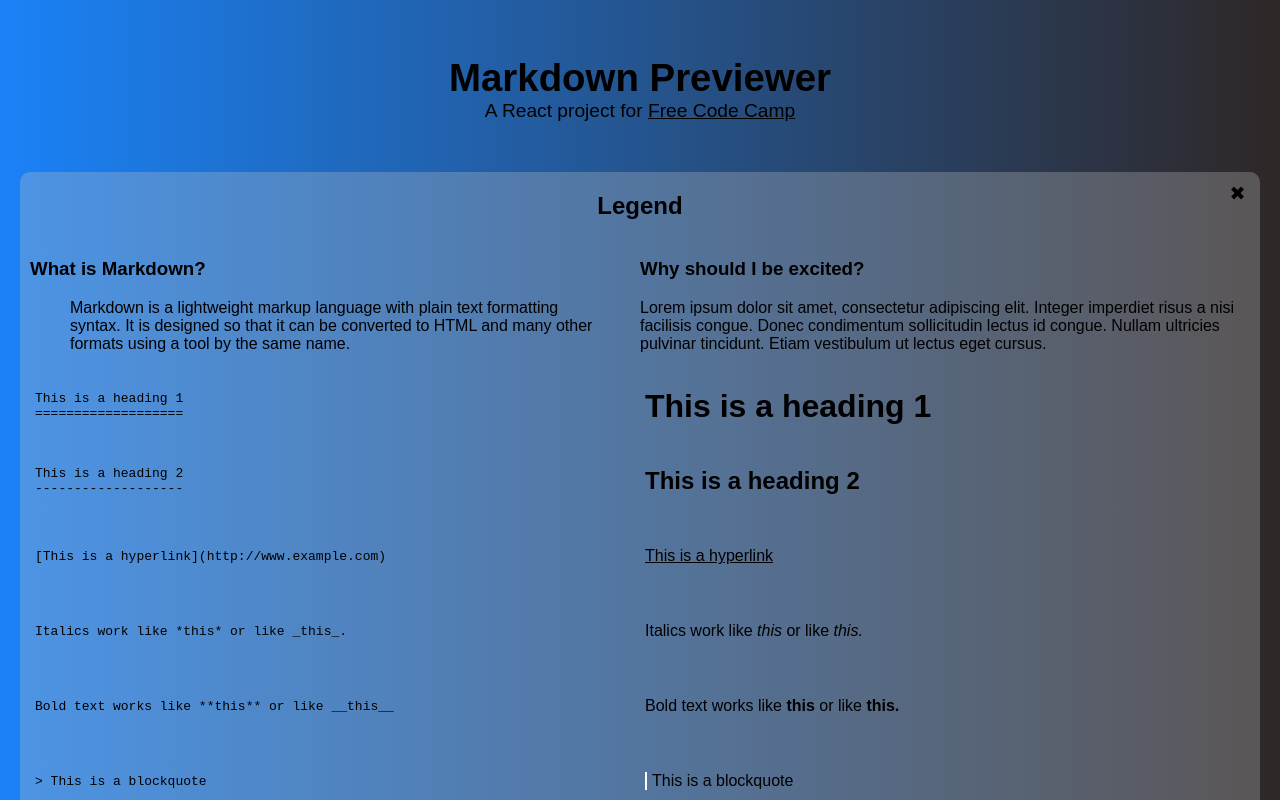
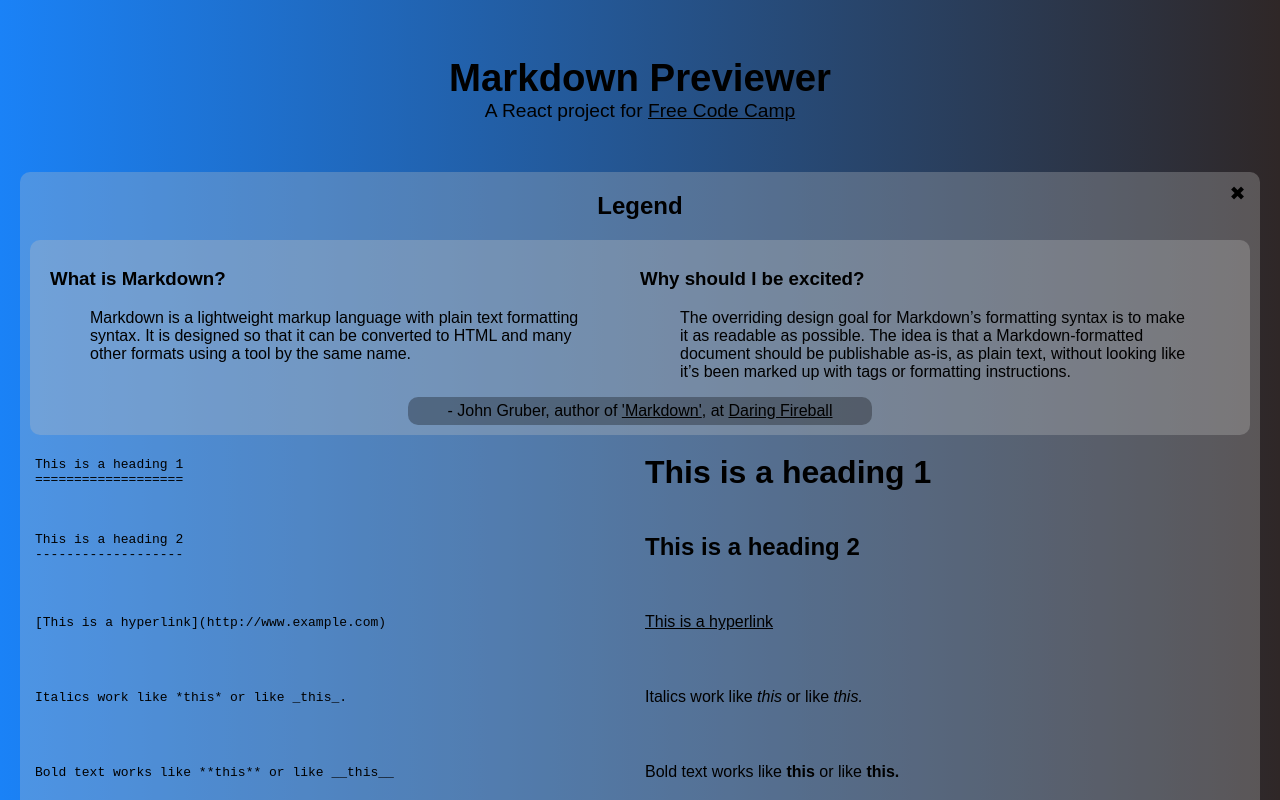
Before and after one commit to halfalpine/markdown-previewer, a React (Create React App) app: page / in a window 1280 px wide. Both pictures are taken after a click on the button "Show Legend". Shown: the top 800 px of the page. Built offline with nearby package versions, Linux system fonts and the light colour scheme.

Commit message:
Add styles to Legend

```diff
--- a/src/components/Legend.js
+++ b/src/components/Legend.js
@@ -39,6 +39,14 @@ const Legend = ({ handleLegendChange }) => {
     }
   `;
 
+  const Define = styled.div`
+    display: flex;
+    flex-wrap: wrap;
+    padding: 10px 20px;
+    background: rgba(192, 192, 192, 0.3);
+    border-radius: 10px;
+  `;
+
   const ExampleText = styled.div`
     display: flex;
     flex-direction: column;
@@ -56,9 +64,17 @@ const Legend = ({ handleLegendChange }) => {
   `;
   const Row = styled.div`
     display: flex;
+    flex-wrap: wrap;
     width: 100%;
   `;
   const Column = styled.div`flex: 1;`;
+  const Cite = styled.div`
+    margin: auto;
+    padding: 5px 40px;
+    background: rgba(0, 0, 0, 0.3);
+    text-align: right;
+    border-radius: 10px;
+  `;
   const Bold = styled.span`font-weight: bold;`;
   const Italic = styled.span`font-style: italic;`;
   const BlockQuote = styled.span`
@@ -73,10 +89,10 @@ const Legend = ({ handleLegendChange }) => {
         <CloseLegend onClick={handleLegendChange}>&#10006;</CloseLegend>
         <h2 className="legend-title">Legend</h2>
       </LegendTitle>
-      <Row>
+      <Define>
         <Column>
           <h3>What is Markdown?</h3>
-          <blockquote cite="https://en.wikipedia.org/wiki/Markdown">
+          <blockquote>
             Markdown is a lightweight markup language with plain text formatting
             syntax. It is designed so that it can be converted to HTML and many
             other formats using a tool by the same name.
@@ -84,14 +100,25 @@ const Legend = ({ handleLegendChange }) => {
         </Column>
         <Column>
           <h3>Why should I be excited?</h3>
-          <p>
-            Lorem ipsum dolor sit amet, consectetur adipiscing elit. Integer
-            imperdiet risus a nisi facilisis congue. Donec condimentum
-            sollicitudin lectus id congue. Nullam ultricies pulvinar tincidunt.
-            Etiam vestibulum ut lectus eget cursus.
-          </p>
+          <blockquote>
+            The overriding design goal for Markdown’s formatting syntax is to
+            make it as readable as possible. The idea is that a
+            Markdown-formatted document should be publishable as-is, as plain
+            text, without looking like it’s been marked up with tags or
+            formatting instructions.
+          </blockquote>
         </Column>
-      </Row>
+        <Row>
+          <Cite>
+            - John Gruber, author of {" "}
+            <a href="https://daringfireball.net/projects/markdown/">
+              'Markdown'
+            </a>
+            {", at "}
+            <a href="https://daringfireball.net/">Daring Fireball</a>
+          </Cite>
+        </Row>
+      </Define>
       <Row>
         <Column>
           <ExampleInput>
```
